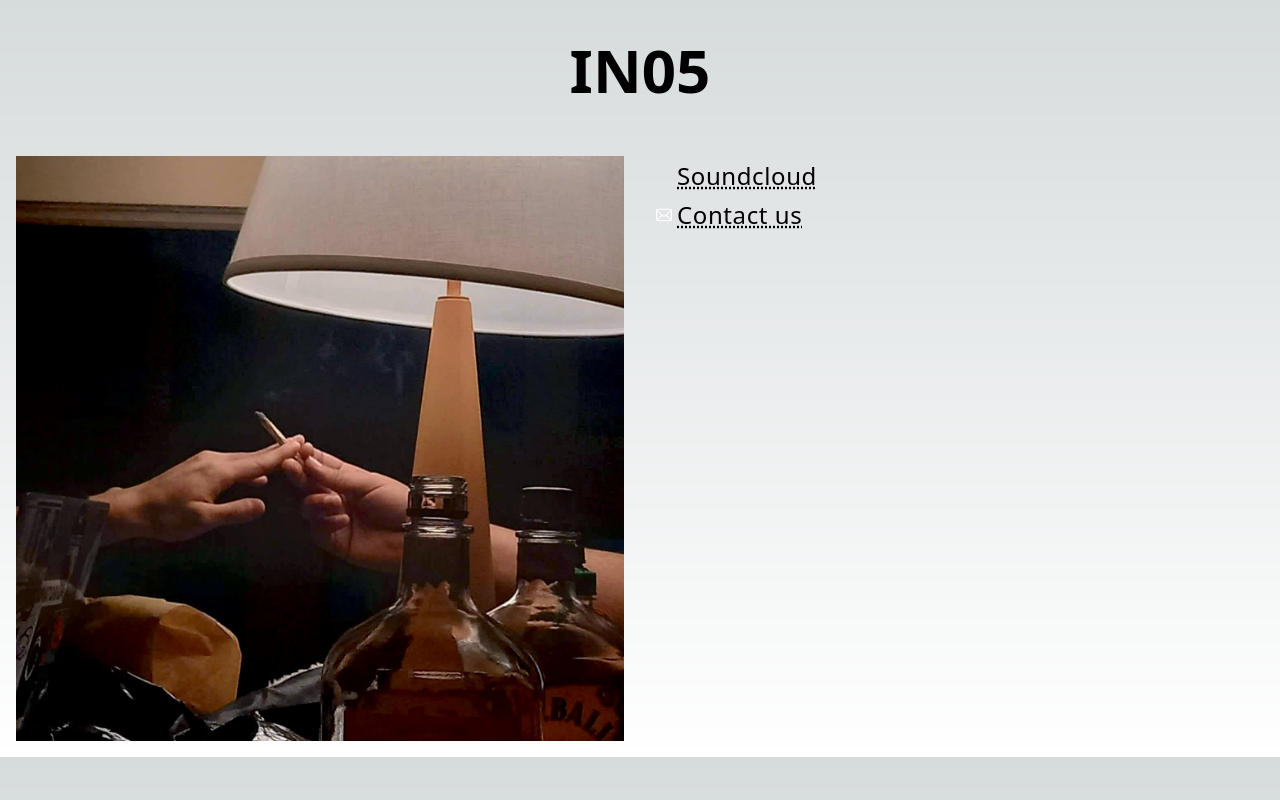
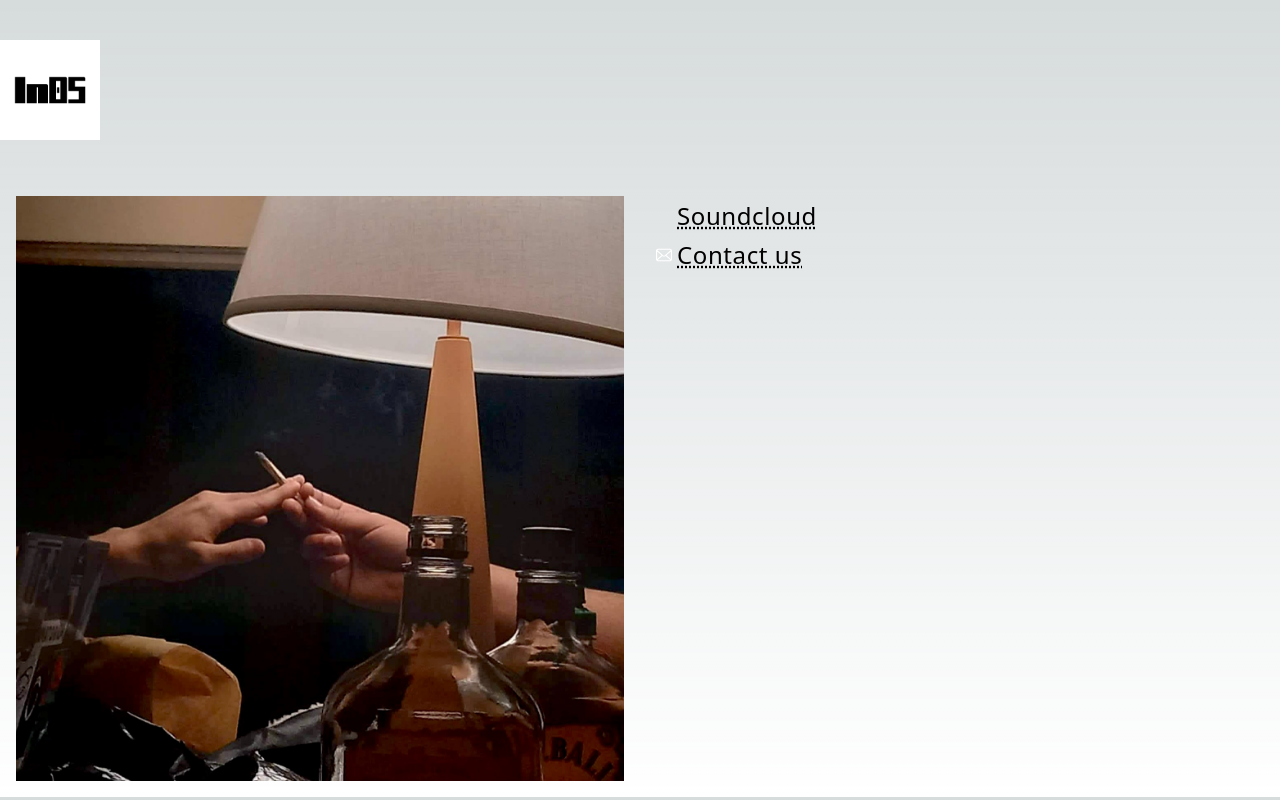
Before and after one commit to IN05-network/website, a Next.js app: page / in a window 1280 px wide. Built offline with nearby package versions, Linux system fonts and the light colour scheme.

Commit message:
added logo.png

```diff
--- a/src/pages/index.tsx
+++ b/src/pages/index.tsx
@@ -1,6 +1,7 @@
 import Image from 'next/image';
 import { useEffect, useState } from 'react';
 import TopImage from '/public/images/top.jpg';
+import Logo from '/public/images/logo.png';
 
 const RootPage = () => {
   const [fadeOut, setFadeOut] = useState(false);
@@ -37,9 +38,8 @@ const RootPage = () => {
 
   return (
     <div className="text-center">
-      {/* needfix: replace with IN05 logo */}
-      <h1 id="name" className="text-6xl">
-        IN05
+      <h1>
+		<Image src={Logo} alt="Logo" width={100} height={100} />
       </h1>
 
       <div id="section" className="flex flex-col laptop:flex-row">
```
Also changed, not shown: public/images/logo.png (added).
